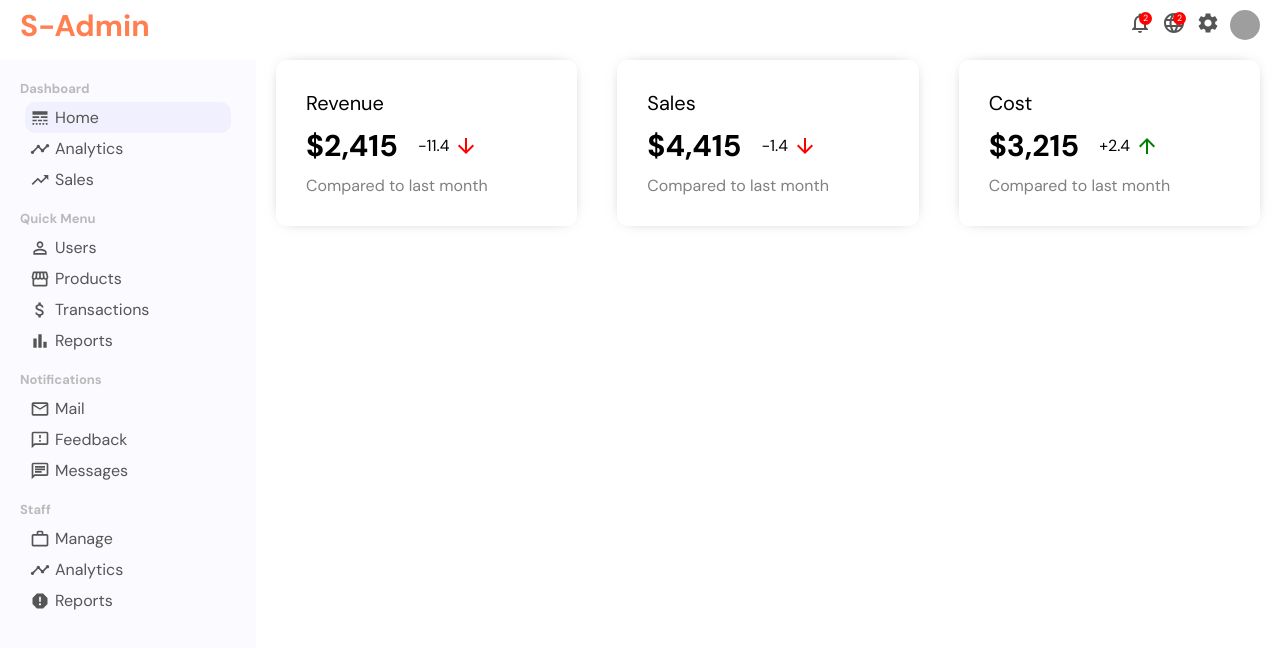
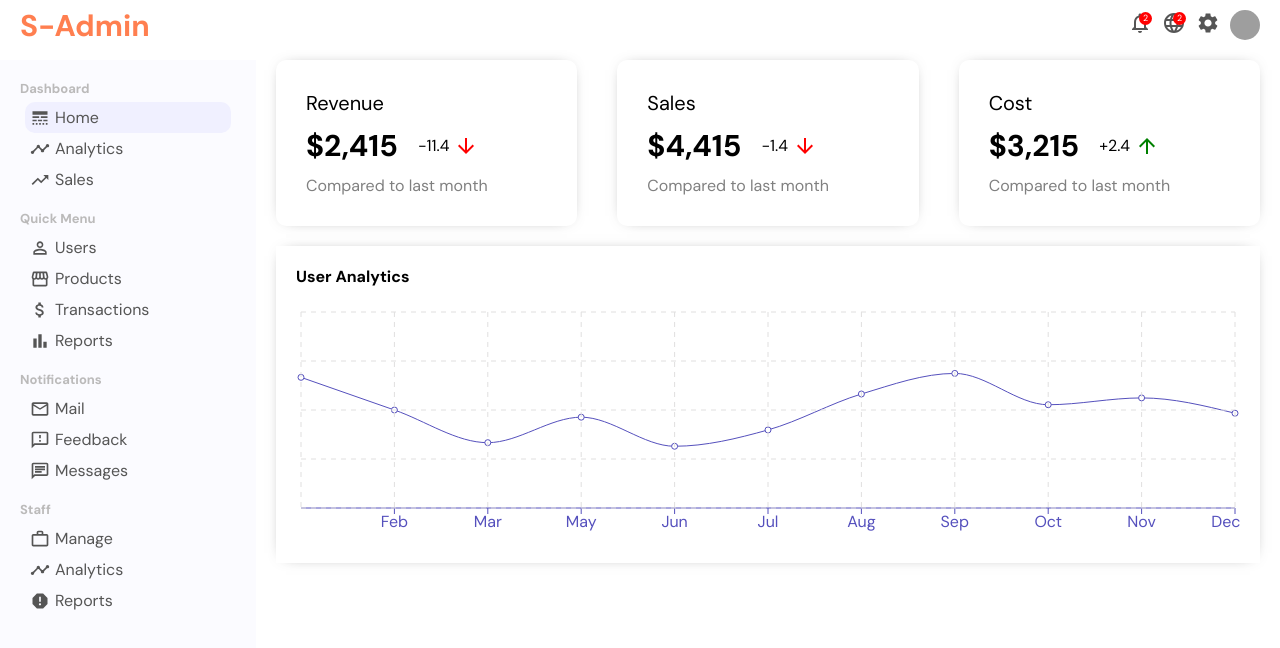
Before and after one commit to OutcastR07/react-admin-panel, a React (Create React App) app: page / in a window 1280 px wide. Shown: the top 648 px of the page. Built offline with nearby package versions, Linux system fonts and the light colour scheme; grey boxes are pictures that could not be loaded.

Commit message:
react-chart-used

```diff
--- /dev/null
+++ b/src/components/charts/Charts.css
@@ -0,0 +1,11 @@
+.chart {
+    margin: 20px;
+    padding: 20px;
+    -webkit-box-shadow: 0px 0px 15px -10px rgba(0, 0, 0, 0.75);
+    box-shadow: 0px 0px 15px -10px rgba(0, 0, 0, 0.75);
+}
+
+.chartTitle {
+    margin-bottom: 20px;
+    font-weight: 700;
+}
--- /dev/null
+++ b/src/components/charts/Charts.jsx
@@ -0,0 +1,21 @@
+import './Charts.css'
+import { LineChart, Line, XAxis, CartesianGrid, Tooltip, ResponsiveContainer } from 'recharts';
+
+const Charts = ({ title, data, dataKey, grid }) => {
+
+    return (
+        <div className='chart'>
+            <div className="chartTitle">{title}</div>
+            <ResponsiveContainer width="100%" aspect={4 / 1}>
+                <LineChart data={data}>
+                    <XAxis dataKey="name" stroke="#5550bd" />
+                    <Line type="monotone" dataKey={dataKey} stroke="#5550bd" />
+                    <Tooltip />
+                    {grid && <CartesianGrid stroke='#e0dfdf' strokeDasharray="5 5" />}
+                </LineChart>
+            </ResponsiveContainer>
+        </div>
+    )
+}
+
+export default Charts
--- /dev/null
+++ b/src/dummyData.js
@@ -0,0 +1,46 @@
+export const userData = [
+    {
+        name: 'Jan',
+        "Active User": 4000,
+    },
+    {
+        name: 'Feb',
+        "Active User": 3000,
+    },
+    {
+        name: 'Mar',
+        "Active User": 2000,
+    },
+    {
+        name: 'May',
+        "Active User": 2780,
+    },
+    {
+        name: 'Jun',
+        "Active User": 1890,
+    },
+    {
+        name: 'Jul',
+        "Active User": 2390,
+    },
+    {
+        name: 'Aug',
+        "Active User": 3490,
+    },
+    {
+        name: 'Sep',
+        "Active User": 4120,
+    },
+    {
+        name: 'Oct',
+        "Active User": 3161,
+    },
+    {
+        name: 'Nov',
+        "Active User": 3370,
+    },
+    {
+        name: 'Dec',
+        "Active User": 2901,
+    },
+];
--- a/src/pages/home/Home.jsx
+++ b/src/pages/home/Home.jsx
@@ -1,10 +1,13 @@
+import Charts from '../../components/charts/Charts'
 import FeaturedInfo from '../../components/featuredInfo/FeaturedInfo'
 import './Home.css'
+import { userData } from '../../dummyData'
 
 const Home = () => {
     return (
         <div className='home'>
             <FeaturedInfo />
+            <Charts data={userData} title="User Analytics" grid dataKey="Active User" />
         </div>
     )
 }
```
